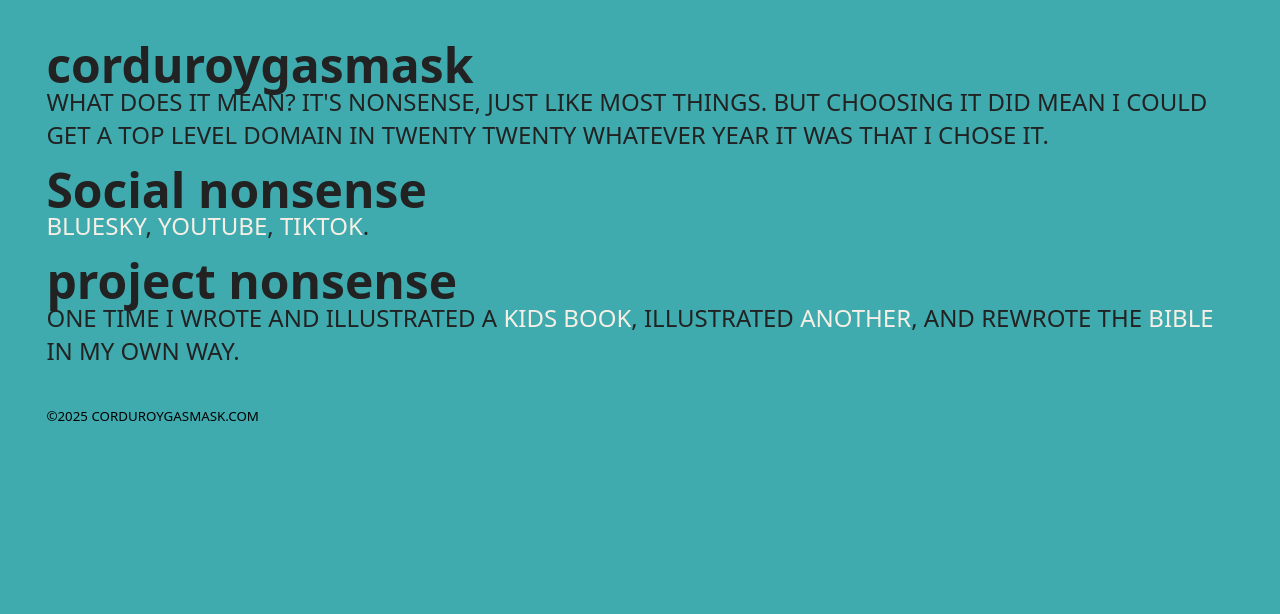
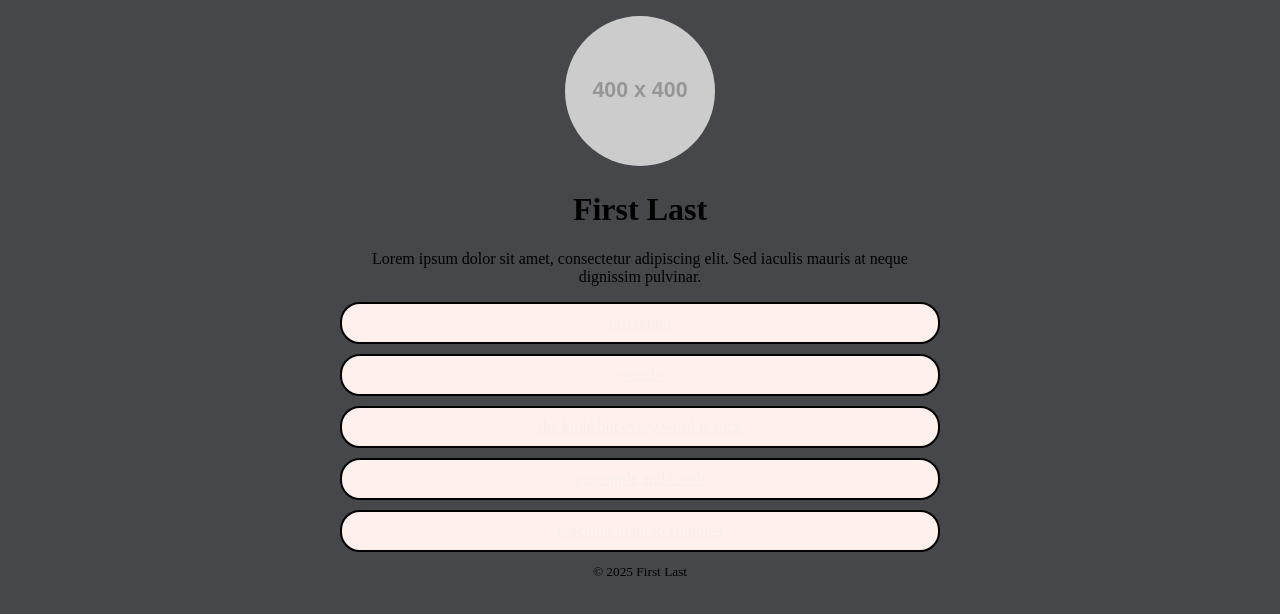
Before and after one commit to corduroygasmask/corduroygasmask.github.io, a plain HTML site: page index.html in a window 1280 px wide. Drawn offline with Linux system fonts and the light colour scheme; placeholder pictures from the web are drawn by us; a web font is replaced by a local one.

Commit message:
Update index.html

```diff
--- a/index.html
+++ b/index.html
@@ -4,15 +4,13 @@
     <meta charset="UTF-8">
     <meta name="viewport" content="width=device-width, initial-scale=1.0">
     <meta http-equiv="X-UA-Compatible" content="ie=edge">
-    <title>My Website</title>
+    <title>corduroygasmask.com</title>
     <style>
 		@import url('https://fonts.googleapis.com/css2?family=Barrio&display=swap');
-		body{ background: #3FABAF; padding: 3vw; }
-		h1 { font-size: 3em; line-height: 80%; font-family: "Barrio", system-ui; margin: 0; padding: 0; color: #222222; }
-		h2 { font-size: 3em; line-height: 80%; font-family: "Barrio", system-ui; margin: 0; padding: 0; color: #222222; padding-top: 20px;}
-		p { font-size: 1.5em; text-transform: uppercase; font-family: system-ui; margin: 0; padding: 0; color: #222222; }
-		a { text-decoration: none; }
-		small { font-family: system-ui; text-transform: uppercase; display: block; padding-top: 40px; }
+body { background-color: #45474B; }
+#container { text-align: center; width: 100%; max-width: 600px; margin: 0px auto;  }
+#profile_picture img{ width: 150px; height: 150px; border-radius: 50%; }
+.link{ display: block; border: 2px solid #000; background: #FFF0EE;margin: 10px 0px; padding: 10px; border-radius: 20px; text-decoration: none; color: #111; }
 		a:link, a:visited, a:active { color: #F7EFE5; }
 		a:hover { color: #FD5825; }
 	</style>
@@ -20,14 +18,32 @@
   </head>
   <body>
     <main>
-		<h1>corduroygasmask</h1>
-		<p>what does it mean? it's nonsense, just like most things. but choosing it did mean i could get a top level domain in twenty twenty whatever year it was that i chose it.<p>
-		<h2>Social nonsense</h2>
-		<p><a href="https://bsky.app/profile/corduroygasmask.bsky.social">bluesky</a>, <a href="https://www.youtube.com/channel/UCYKLY3OlRk5l1MIfjAx-s4w">youtube</a>, <a href="https://www.tiktok.com/@corduroygasmask">tiktok</a>.</p>
-		<h2>project nonsense</h2>
-		<p>	One time I wrote and illustrated a <a href="https://www.amazon.com/gp/product/B084DGDWZV">kids book</a>, illustrated <a href="https://www.amazon.com/Teaching-Math-Zombies-Kyle-Bagsby/dp/B0939V84Q1">another</a>, and rewrote the <a href="http://thebiblebuteverywordisfuck.com/">bible</a> in my own way.</p>
-		<small>&copy;<script>document.write(new Date().getFullYear());</script> corduroygasmask.com</small>
+		<div id="container"></div>
     </main>
-    <!-- <script src="index.js"></script> -->
+    <script>const s = {
+profile_img_url:'https://placehold.co/400',
+username:'First Last',
+bio_text:'Lorem ipsum dolor sit amet, consectetur adipiscing elit. Sed iaculis mauris at neque dignissim pulvinar. ',
+}
+
+const links = [
+  { name: 'instagram', url: 'https://www.instagram.com/permanentpollution/' },
+  { name: 'youtube', url: 'https://www.youtube.com/@corduroygasmask' },
+  { name: 'the bible but every word is fuck', url: 'https://www.amazon.com/dp/B0B923ZMCZ' },
+  { name: 'pineapple and comb', url: 'https://www.amazon.com/gp/product/B084DGDWZV' },
+  { name: 'teaching math to zombies', url: 'https://www.amazon.com/Teaching-Math-Zombies-Kyle-Bagsby/dp/B0939V84Q1' },
+]
+
+function wr(cont) { document.getElementById("container").innerHTML += cont; }
+
+window.addEventListener("load", function() {
+  //profile picture
+  wr(`<p id="profile_picture"><img src="${s.profile_img_url}"></p>`);
+  wr(`<h1>${s.username}</h1>`);
+  wr(`<p id="bio">${s.bio_text}</p>`)
+  for(link in links) { wr(`<p class="link"><a href="${links[link].url}">${links[link].name}</a></p>`); }
+  wr(`<small>&copy; ${new Date().getFullYear()} ${s.username}</small>`)
+})
+	</script>
   </body>
 </html>
```
